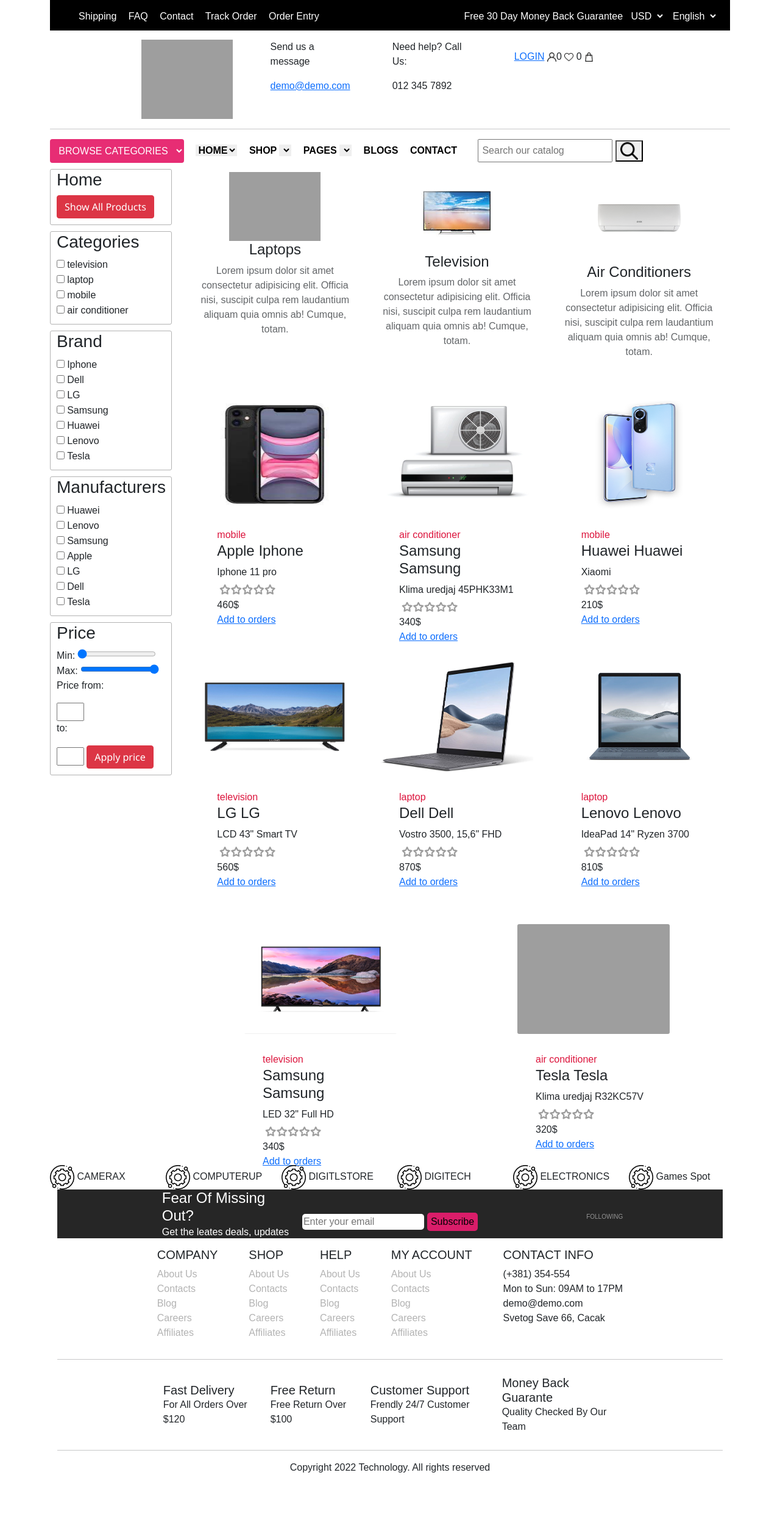
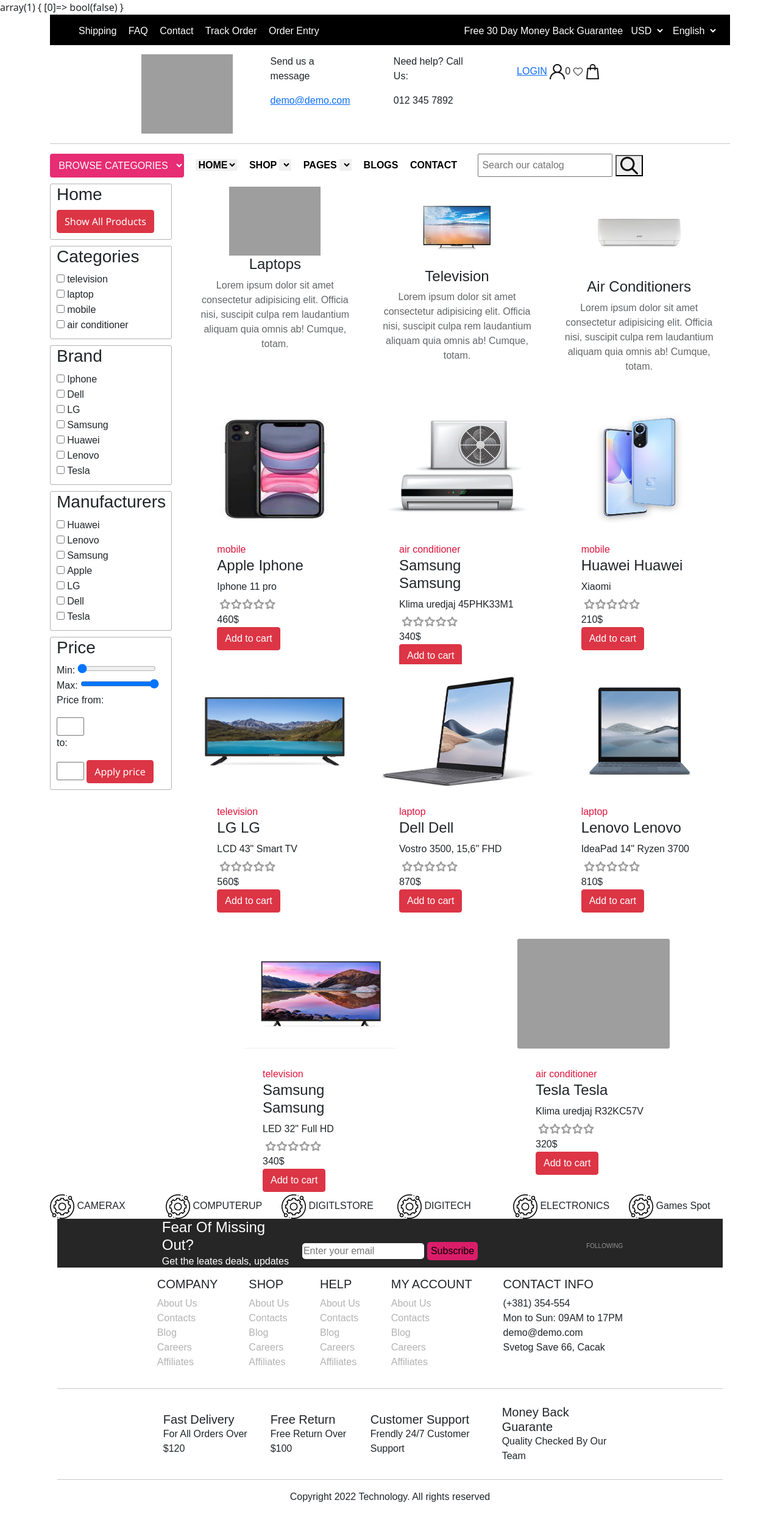
Before and after one commit to 53-2018/itshop, a PHP site: the page made by cart-controller.php in a window 1280 px wide. Shown: the whole page at 61% size. Before the commit the page ends 2414 px from the top, so only its background shows below. Run offline with PHP 8.4, Linux system fonts and the light colour scheme; data comes from the database, SQL or seed files in the repository; lists and menus that the app fills with data are empty; grey boxes are pictures that could not be loaded.

Commit message:
shop cart completed

```diff
--- a/cart-controller.php
+++ b/cart-controller.php
@@ -1,24 +1,21 @@
 <?php
 
     session_start();
-    require_once 'shop.php';
-    require_once 'config/DAO.php';
+    require_once './config/DAO.php';
 
     $action = isset($_REQUEST['action'])?$_REQUEST['action']:'';
     $id = isset($_GET['id'])?$_GET['id']:'';
-    $email = isset($_POST['email'])?$_POST['email']:'';
-    $password = isset($_POST['password'])?$_POST['password']:'';
 
     switch($_SERVER['REQUEST_METHOD']){
         case 'GET':
             switch($action){
-                case 'addToOrder':
+                case 'addToCart':
                     $dao = new DAO();
-                    $products=$dao->selectProducts();
-                    $_SESSION['cart'][] = $products;
+                    $product = $dao->getProductById($id);
+                    $_SESSION['cart'][] = $product;
 
                     var_dump($_SESSION['cart']);
-                    include_once 'shop.php';
+                    include_once './shop.php';
                     break;
 
                 case 'empty':
@@ -28,6 +25,29 @@
                         include_once 'shop.php';
                     }
                     break;
+                case 'Charge':
+                    if(!isset($_SESSION['user'])){
+                        include_once 'order-entry.php';
+                        $msg = "You must me logined before pay!";
+
+                    }else{
+                        //insert into data...
+                    }
+                case 'Login':
+                    if(!empty($email) && !empty($password)){
+                       // $dao = new User();
+                        //$exist = $dao->existUser($email, md5($password));
+                        if($exist==true){
+                            header('Location: cart.php');
+                            $_SESSION['user'] = $email;
+                            break;
+
+                        }
+                    }
+                    else{
+                            $msg = "User doesnt exist!";
+                            //include_once './login.php';
+                    }
 
             }
     }
--- a/config/DAO.php
+++ b/config/DAO.php
@@ -12,6 +12,7 @@
 	private $INSERT_USER_TYPES="INSERT into user_types(name) VALUES(?)";
 	private $INSERT_USERS="INSERT into user(name, surname, email, username, password, id_user_types) VALUES(?,?,?,?,?)";
 	private $SELECT_USERS="SELECT * FROM users";
+	private $GET_PRODUCT_BY_ID = "SELECT * FROM products WHERE id=?";
 
 	private $SELECT_ORDERS="SELECT * FROM orders";
 	private $SELECT_ORDERS_DETAILS="SELECT * FROM ordersdetails";
@@ -42,6 +43,15 @@
 		$statement->execute();
 
 		$result = $statement->fetchAll();
+		return $result;
+	}
+	public function getProductById($id){
+		$statement = $this->db->prepare($this->GET_PRODUCT_BY_ID);
+		$statement->bindValue(1, $id);
+
+		$statement->execute();
+
+		$result = $statement->fetch();
 		return $result;
 	}
 
--- a/filter.js
+++ b/filter.php
@@ -1,3 +1,6 @@
+
+<script>
+
 let checkedBrands = [];
 for (let i = 0; i < brands.length; i++)
 {
@@ -57,7 +60,10 @@
                     <p>${products[i].name}</p>
                     <img src="image/rating.png" alt="" class="rating-img">
                     <p><span>${products[i].price}$</span></p>
-                    <a href='cart-controller.php?action=addToOrder&id_product=${products[i].id}'> Add to orders </a>                    </div>
+                    <a href="cart-controller.php?action=addToCart&id=${products[i].id}"><button type="button" class="btn btn-danger"  name="action" value="addToCart">Add to cart</button></a>
+
+                       </div>
+            </div>
             `;
         }
     }
@@ -77,8 +83,10 @@
                 <h4>${products[i].name_manufacturer} ${products[i].name_brand}</h4>
                 <img src="image/rating.png" alt="" class="rating-img">
                 <p><span>${products[i].price}$</span></p>
-                <a href='cart-controller.php?action=addToOrder&id_product=${products[i].id}'> Add to orders </a>                    </div>
-                </div>
+                <a href="cart-controller.php?action=addToCart&id=${products[i].id}"><button type="button" class="btn btn-danger"  name="action" value="addToCart">Add to cart</button></a>
+
+                   </div>
+            </div>
         </div>
         `;
     }
@@ -117,8 +125,9 @@
                         <p>${products[i].name}</p>
                         <img src="image/rating.png" alt="" class="rating-img">
                         <p><span>${products[i].price}$</span></p>
-                        <a href='cart-controller.php?action=addToOrder&id_product=${products[i].id}'> Add to orders </a>                    </div>
-                        </div>
+                        <a href="cart-controller.php?action=addToCart&id=${products[i].id}"><button type="button" class="btn btn-danger"  name="action" value="addToCart">Add to cart</button></a>
+                          </div>
+                    </div>
                 </div>
                 `;
             }
@@ -153,8 +162,11 @@
                     <p>${products[i].name}</p>
                     <img src="image/rating.png" alt="" class="rating-img">
                     <p><span>${products[i].price}$</span></p>
-                    <a href='cart-controller.php?action=addToOrder&id_product=${products[i].id}'> Add to orders </a>                    </div>
-                    </div>
+                    <a href="cart-controller.php?action=addToCart&id=${products[i].id}"><button type="button" class="btn btn-danger"  name="action" value="addToCart">Add to cart</button></a>
+
+                         </div>
+
+                </div>
             </div>
             `;
         }
@@ -183,12 +195,17 @@
                     <p>${products[i].name}</p>
                     <img src="image/rating.png" alt="" class="rating-img">
                     <p><span>${products[i].price}$</span></p>
-                    <a href='cart-controller.php?action=addToOrder&id_product=${products[i].id}'> Add to orders </a>                    </div>
-                    </div>
+                    <a href="cart-controller.php?action=addToCart&id=${products[i].id}"><button type="button" class="btn btn-danger"  name="action" value="addToCart">Add to cart</button></a>
+
+                       </div>
+                </div>
             </div>
             ` ;
         }
     }
     if(tmp==0)
     document.getElementById('article-cards').innerHTML +="Nema artikala za zadatu pretragu!";
+
 }
+
+</script>
--- a/header.php
+++ b/header.php
@@ -54,7 +54,7 @@
         <p>Need help? Call Us:</p>
        <p>012 345 7892</p>
     </div>
-    <divi id="icons" class="col-sm">
+    <div id="icons" class="col-sm">
     <p>
 
                 <p>
@@ -70,9 +70,9 @@
         <strong>
 
         </strong>
-        <img src="img/user.png" width="15px" alt="">0
-        <img src="img/heart.png" width="15px" alt=""> 0
-       <a href="cart.php">  <img src="img/shopping-bag.png" width="15px" alt=""></a>
+        <img src="img/user.png" width="25px" alt="">0
+        <img src="img/heart.png" width="15px" alt="">
+       <a href="cart.php">  <img src="img/shopping-bag.png" width="25px" alt=""></a>
     </div>
     </section>
     <hr>
@@ -99,6 +99,7 @@
                 </a>
                 <a href="index.php">BLOGS</a>
                 <a href="contact.php">CONTACT</a>
+
                 <input type="text" onkeyup="showSearched()" placeholder="Search our catalog" id="search-bar" name="search" >
                 <button type="submit"> <img src="image/search.png" height="29px" width="29px"> </button>
 
--- a/loginController.php
+++ b/loginController.php
@@ -14,7 +14,7 @@
         $em = $dao->selectUserByEmailAndPassword($email,$password);
         if($em){
 
-            session_start();
+
             $_SESSION['email'] = $em;
             $_SESSION['last-active'] = time();
 
--- a/shop.php
+++ b/shop.php
@@ -99,7 +99,7 @@
 
 
 <section id="pre_futera">
-   <div class="row">
+   <div class="row mt-4">
        <div class="col md-2">
         <img src="img/logo.png" width="40px" alt=""> CAMERAX
        </div>
@@ -134,7 +134,9 @@
 
 
     </script>
-        <script src="filter.js"></script>
+       <?php
+       include_once 'filter.php';
+       ?>
 
 </body>
 
```
Also changed, not shown: cart.php (+23 -40 lines).
